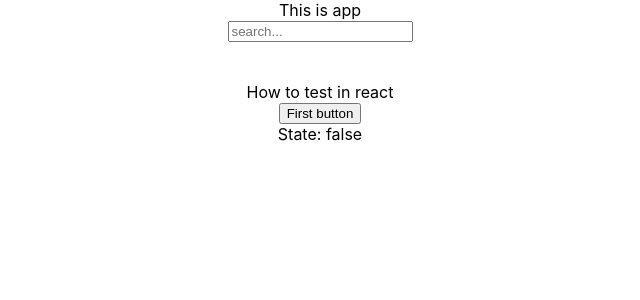
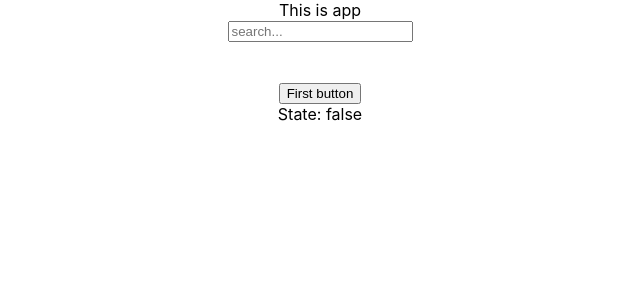
Before and after one commit to GoranAviani/how_to_test_in_react, a React (Create React App) app: page / in a window 1280 px wide. Shown: the top 300 px of the page, without its empty margins (320-960 px from the left). Built offline with nearby package versions, Linux system fonts and the light colour scheme.

Commit message:
how_to_test_in_react

```diff
--- a/src/components/Input.js
+++ b/src/components/Input.js
@@ -1,6 +1,6 @@
 import React, {useState} from "react";
 
-const Input = () => {
+const Input = ({showDiv}) => {
     const [userInput, setUserInput] = useState('')
 
     return (
@@ -13,7 +13,9 @@ const Input = () => {
             <br/>
             <h2 data-test-id="display-seaerch">{userInput}</h2>
             <br/>
-            <div data-testid="greeting-test">How to test in react</div>
+            {showDiv && (
+                <div data-testid="greeting-test">How to test in react</div>
+            )}
         </div>
     )
 
```
